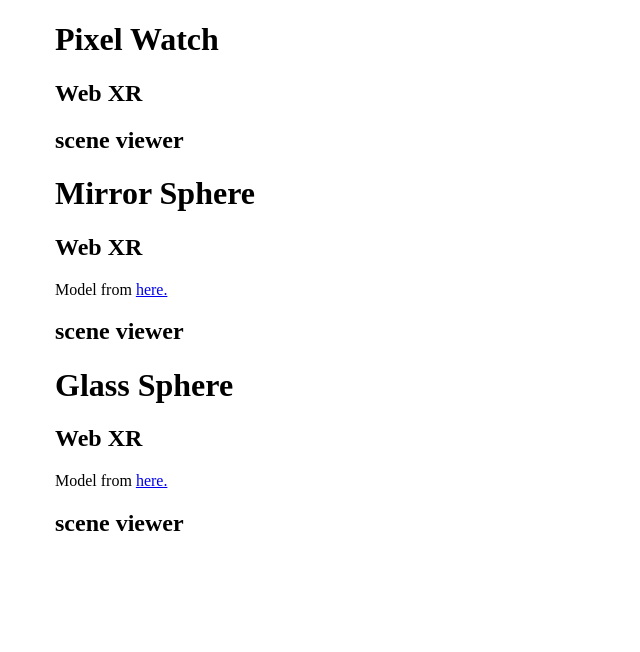
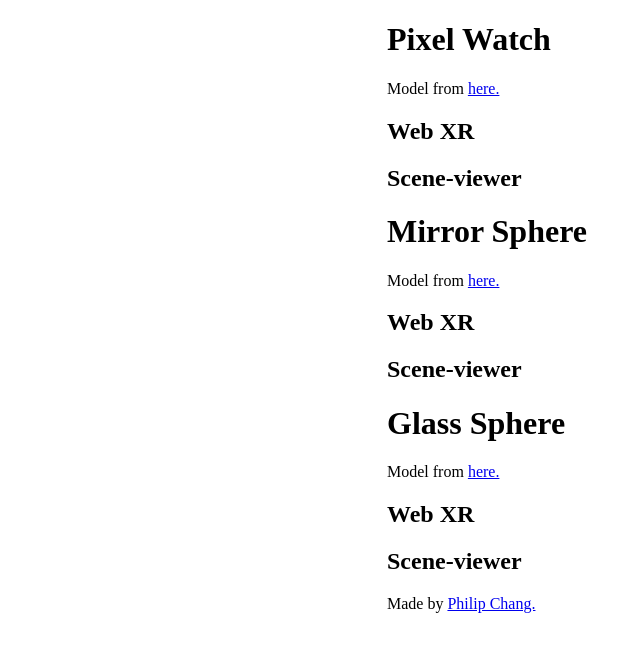
Before and after one commit to m4au312/pixel-watch-AR, a plain HTML site: page index.html in a window 1280 px wide. Shown: the whole page, without its empty margins (53-693 px from the left). Drawn offline with Linux system fonts and the light colour scheme; some packages are replaced by stand-ins of ours; a script that the page names is missing.

Commit message:
Update index.html

```diff
--- a/index.html
+++ b/index.html
@@ -4,7 +4,7 @@
     <meta charset="UTF-8">
     <meta http-equiv="X-UA-Compatible" content="IE=edge">
     <meta name="viewport" content="width=device-width, initial-scale=1.0">
-    <title>Document</title>
+    <title>AR core lighting test</title>
     <script type="module" src="https://ajax.googleapis.com/ajax/libs/model-viewer/3.0.1/model-viewer.min.js"></script>
 
 </head>
@@ -12,31 +12,35 @@
 
   <div class="g">
   <h1>Pixel Watch</h1>
+  <p>Model from <a href="https://store.google.com/product/google_pixel_watch?hl=en-GB" target="_blank">here.</a></p>
   <h2>Web XR</h2>
   <model-viewer class="modle" disable-zoom src="pixel watch.glb" environment-image="hdri.hdr" ar  camera-controls touch-action="pan-y" alt="Pixel watch model" xr-environment></model-viewer>
-  <h2>scene viewer</h2>
+  <h2>Scene-viewer</h2>
   <model-viewer class="modle"  disable-zoom src="pixel watch.glb" environment-image="hdri.hdr" ar ar-modes="scene-viewer webxr" camera-controls touch-action="pan-y" alt="Pixel watch model" xr-environment></model-viewer>
 
   <h1>Mirror Sphere</h1>
+  <p>Model from <a href="https://sketchfab.com/3d-models/sphere-mirror-4k-materialtest-37c76b996e1040f8a41a0f4bc21f3e76" target="_blank">here.</a></p>
   <h2>Web XR</h2>
-  <p>Model from <a href="https://sketchfab.com/3d-models/sphere-mirror-4k-materialtest-37c76b996e1040f8a41a0f4bc21f3e76" target="_blank">here.</a>
-  </p>
   <model-viewer class="modle" disable-zoom src="sphere-mirror-4k-materialtest.glb" environment-image="hdri.hdr" ar camera-controls touch-action="pan-y" alt="Pixel watch model" xr-environment></model-viewer>
-  <h2>scene viewer</h2>
+  <h2>Scene-viewer</h2>
   <model-viewer class="modle" disable-zoom src="sphere-mirror-4k-materialtest.glb" environment-image="hdri.hdr" ar ar-modes="scene-viewer webxr" camera-controls touch-action="pan-y" alt="Pixel watch model" xr-environment></model-viewer>
 
   <h1>Glass Sphere</h1>
+  <p>Model from <a href="https://sketchfab.com/3d-models/sphere-glass-4k-materialtest-489b2307e0e4459b8bdccdc8c5fbc919" target="_blank">here.</a></p>
   <h2>Web XR</h2>
-  <p>Model from <a href="https://sketchfab.com/3d-models/sphere-glass-4k-materialtest-489b2307e0e4459b8bdccdc8c5fbc919" target="_blank">here.</a>
+
   <model-viewer class="modle" disable-zoom src="sphere.glb" environment-image="hdri.hdr" ar camera-controls touch-action="pan-y"   alt="Pixel watch model" xr-environment></model-viewer>
-  <h2>scene viewer</h2>
+  <h2>Scene-viewer</h2>
   <model-viewer class="modle" disable-zoom src="sphere.glb" environment-image="hdri.hdr" ar ar-modes="scene-viewer webxr" camera-controls touch-action="pan-y"   alt="Pixel watch model" xr-environment></model-viewer>
+  <p>Made by <a href="https://instagram.com/philip_changg_design?igshid=YmMyMTA2M2Y=" target="_blank">Philip Chang.</a></p>
+
 
 </div>
     <style>
       .g{
-
-        margin:0px 100px;
+        max-width: 400px;
+        margin:0px auto;
+        /* background-color: aquamarine; */
 
       }
 
@@ -75,12 +79,5 @@
       z-index: 100;
     }
   </style>
-  <!-- use unique asset to ensure lazy loading -->
-
-
-  <script>
-    document.querySelector('#button-load').addEventListener('click',
-      () => document.querySelector('#lazy-load').dismissPoster());
-  </script>
 </body>
 </html>
```
